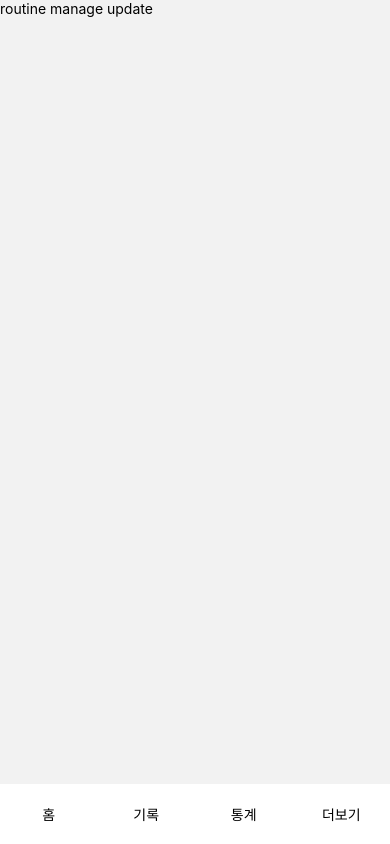
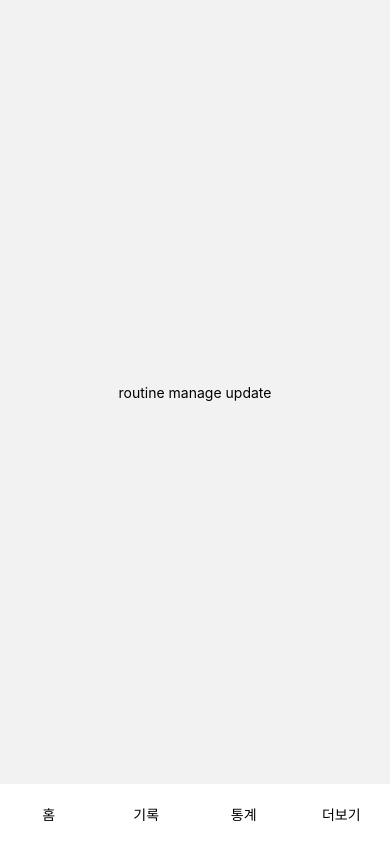
Before and after one commit to kigpand/healthinfo, a React Native app: screen /RoutineManageUpdate in a window 390 px wide. Built offline with nearby package versions, Linux system fonts and the light colour scheme.

Commit message:
update할 routine store 생성

```diff
--- a/components/modal/RoutineManageModal.tsx
+++ b/components/modal/RoutineManageModal.tsx
@@ -1,8 +1,10 @@
-import {FlatList, Modal, Pressable, StyleSheet, Text, View} from 'react-native';
+import {FlatList, ListRenderItemInfo, Modal, Pressable, StyleSheet, Text, View} from 'react-native';
 import {prevData} from '../../data/data';
 import {borderColor, buttonColor} from '../../style/color';
 import RoutineManageSelectModal from './RoutineManageSelectModal';
 import {useState} from 'react';
+import useExercise from '../../store/useExercise';
+import {IRoutine} from '../../interface/IRoutine';
 
 type Props = {
   routineManageModal: boolean;
@@ -10,11 +12,20 @@ type Props = {
 };
 
 export default function RoutineManageModal({routineManageModal, handleRoutineModalButton}: Props) {
-  const [selectModal, setSelectModal] = useState<boolean>(true);
+  const [selectModal, setSelectModal] = useState<boolean>(false);
+  const [routine, setRoutine] = useState<IRoutine | null>(null);
+  const {setUpdateRoutine} = useExercise();
+
+  function handleRoutineClick(clickedRoutine: ListRenderItemInfo<IRoutine>) {
+    setRoutine(clickedRoutine.item);
+    setSelectModal(true);
+  }
 
   function handleRoutineSelectModal(type: '수정' | '삭제') {
+    if (!routine) return;
     setSelectModal(false);
     handleRoutineModalButton(type);
+    setUpdateRoutine(routine);
   }
 
   return (
@@ -24,7 +35,7 @@ export default function RoutineManageModal({routineManageModal, handleRoutineMod
         <FlatList
           data={prevData}
           renderItem={item => (
-            <Pressable style={styles.button} onPress={() => setSelectModal(true)}>
+            <Pressable style={styles.button} onPress={() => handleRoutineClick(item)}>
               <Text style={{color: 'white', fontWeight: 'bold'}}>{item.item.title}</Text>
             </Pressable>
           )}
@@ -32,6 +43,7 @@ export default function RoutineManageModal({routineManageModal, handleRoutineMod
       </View>
       {selectModal && (
         <RoutineManageSelectModal
+          routine={routine}
           handleRoutineSelectModal={handleRoutineSelectModal}
           closeModal={() => setSelectModal(false)}
         />
--- a/components/modal/RoutineManageSelectModal.tsx
+++ b/components/modal/RoutineManageSelectModal.tsx
@@ -2,13 +2,15 @@ import {StyleSheet, Text, View} from 'react-native';
 import RedButton from '../buttons/RedButton';
 import BlueButton from '../buttons/BlueButton';
 import GreenButton from '../buttons/GreenButton';
+import {IRoutine} from '../../interface/IRoutine';
 
 type Props = {
+  routine: IRoutine | null;
   handleRoutineSelectModal: (type: '수정' | '삭제') => void;
   closeModal: () => void;
 };
 
-export default function RoutineManageSelectModal({handleRoutineSelectModal, closeModal}: Props) {
+export default function RoutineManageSelectModal({routine, handleRoutineSelectModal, closeModal}: Props) {
   return (
     <View style={styles.container}>
       <Text style={styles.title}>어떤 작업을 진행하시겠습니까?</Text>
--- a/navigation/Admin.tsx
+++ b/navigation/Admin.tsx
@@ -6,7 +6,7 @@ import {useState} from 'react';
 import RoutineManageModal from '../components/modal/RoutineManageModal';
 
 export default function Admin() {
-  const [routineManageModal, setRoutineManageModal] = useState<boolean>(true);
+  const [routineManageModal, setRoutineManageModal] = useState<boolean>(false);
   const nav = useNavigation<NativeStackNavigationProp<ParamListBase>>();
 
   function handleRoutineModalButton(type: '수정' | '삭제') {
@@ -24,7 +24,7 @@ export default function Admin() {
       <Pressable style={styles.button} onPress={() => nav.navigate('CategoryManage')}>
         <Text style={{fontWeight: 'bold', color: 'white'}}>카테고리 관리</Text>
       </Pressable>
-      <Pressable style={styles.button}>
+      <Pressable style={styles.button} onPress={() => setRoutineManageModal(true)}>
         <Text style={{fontWeight: 'bold', color: 'white'}}>루틴 관리</Text>
       </Pressable>
       <Pressable style={styles.button}>
--- a/navigation/RoutineManageUpdate.tsx
+++ b/navigation/RoutineManageUpdate.tsx
@@ -1,9 +1,17 @@
-import {Text, View} from 'react-native';
+import {StyleSheet, Text, View} from 'react-native';
 
 export default function RoutineManageUpdate() {
   return (
-    <View>
+    <View style={styles.container}>
       <Text>routine manage update</Text>
     </View>
   );
 }
+
+const styles = StyleSheet.create({
+  container: {
+    flex: 1,
+    alignItems: 'center',
+    justifyContent: 'center',
+  },
+});
--- a/store/useExercise.ts
+++ b/store/useExercise.ts
@@ -5,21 +5,24 @@ interface IUserStore {
   list: IRoutine[];
   routine: IRoutine | null;
   timer: number;
+  updateRoutine: IRoutine | null;
   setList: (routine: IRoutine[]) => void;
   addList: (routine: IRoutine) => void;
   setRoutine: (list: IRoutine) => void;
   setTimer: (time: number) => void;
+  setUpdateRoutine: (routine: IRoutine) => void;
 }
 
 const useExercise = create<IUserStore>(set => ({
   list: [],
   routine: null,
   timer: 0,
+  updateRoutine: null,
   setList: (routine: IRoutine[]) => set({list: routine}),
-  addList: (routine: IRoutine) =>
-    set(state => ({list: [...state.list, routine]})),
+  addList: (routine: IRoutine) => set(state => ({list: [...state.list, routine]})),
   setRoutine: (list: IRoutine) => set({routine: list}),
   setTimer: (time: number) => set({timer: time}),
+  setUpdateRoutine: (routine: IRoutine) => set({updateRoutine: routine}),
 }));
 
 export default useExercise;
```
